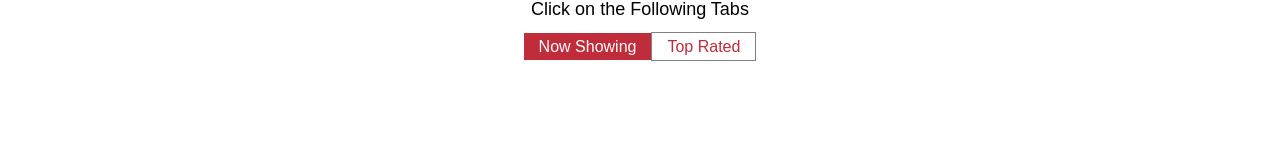
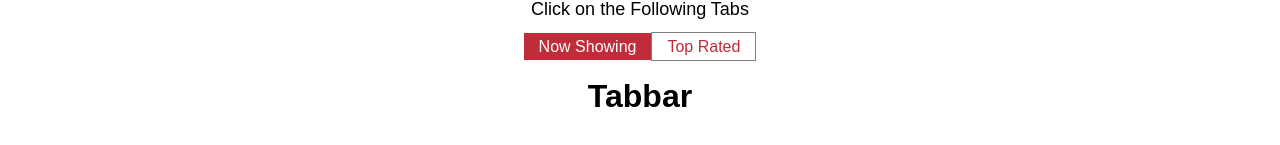
Before and after one commit to Geekabyte/react-workshop, a React (Create React App) app in the folder geekabyte-workshop/: page / in a window 1280 px wide. Shown: the part 165-310 px from the top of the page. Built offline with nearby package versions, Linux system fonts and the light colour scheme.

Commit message:
byte-10 Add new Tabbar class and see how file import works

```diff
--- a/geekabyte-workshop/src/App.js
+++ b/geekabyte-workshop/src/App.js
@@ -1,6 +1,9 @@
 import React, { Component } from "react"
 import logo from "./logo.svg"
 import "./App.css"
+
+// file imports
+import Tabbar from "./movie-island/Tabbar"
 
 class App extends Component {
 	constructor(props) {
@@ -49,6 +52,7 @@ class App extends Component {
 						Top Rated
 					</span>
 				</div>
+				<Tabbar />
 			</div>
 		)
 	}
--- /dev/null
+++ b/geekabyte-workshop/src/movie-island/Tabbar.js
@@ -0,0 +1,11 @@
+import React, { Component } from "react"
+
+// TabBar component renders Types of list to be rendered,
+// Whether list if for now showing or top rated movies
+class TabBar extends Component {
+	render() {
+		return <h1> Tabbar </h1>
+	}
+}
+
+export default TabBar
```
